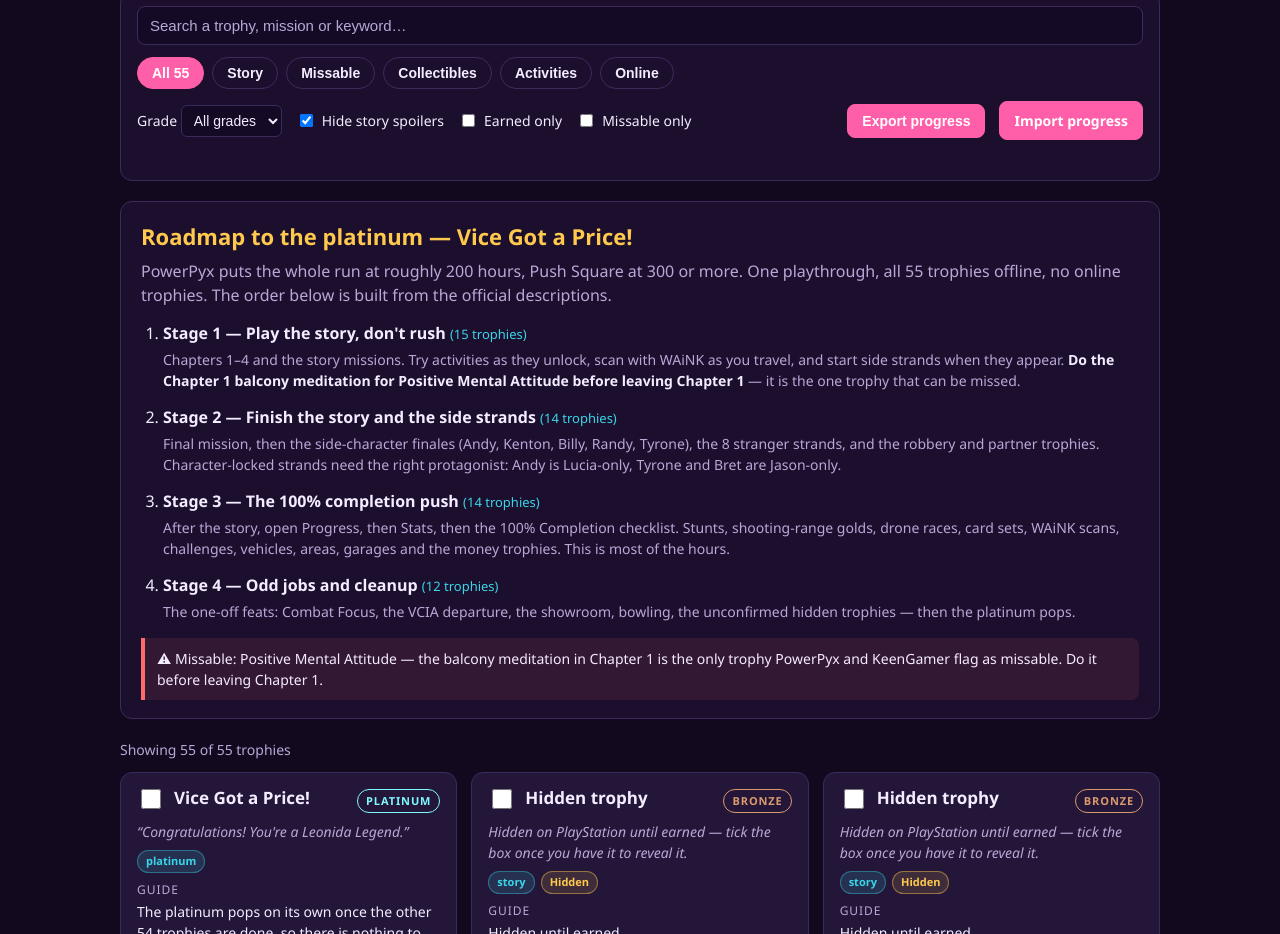
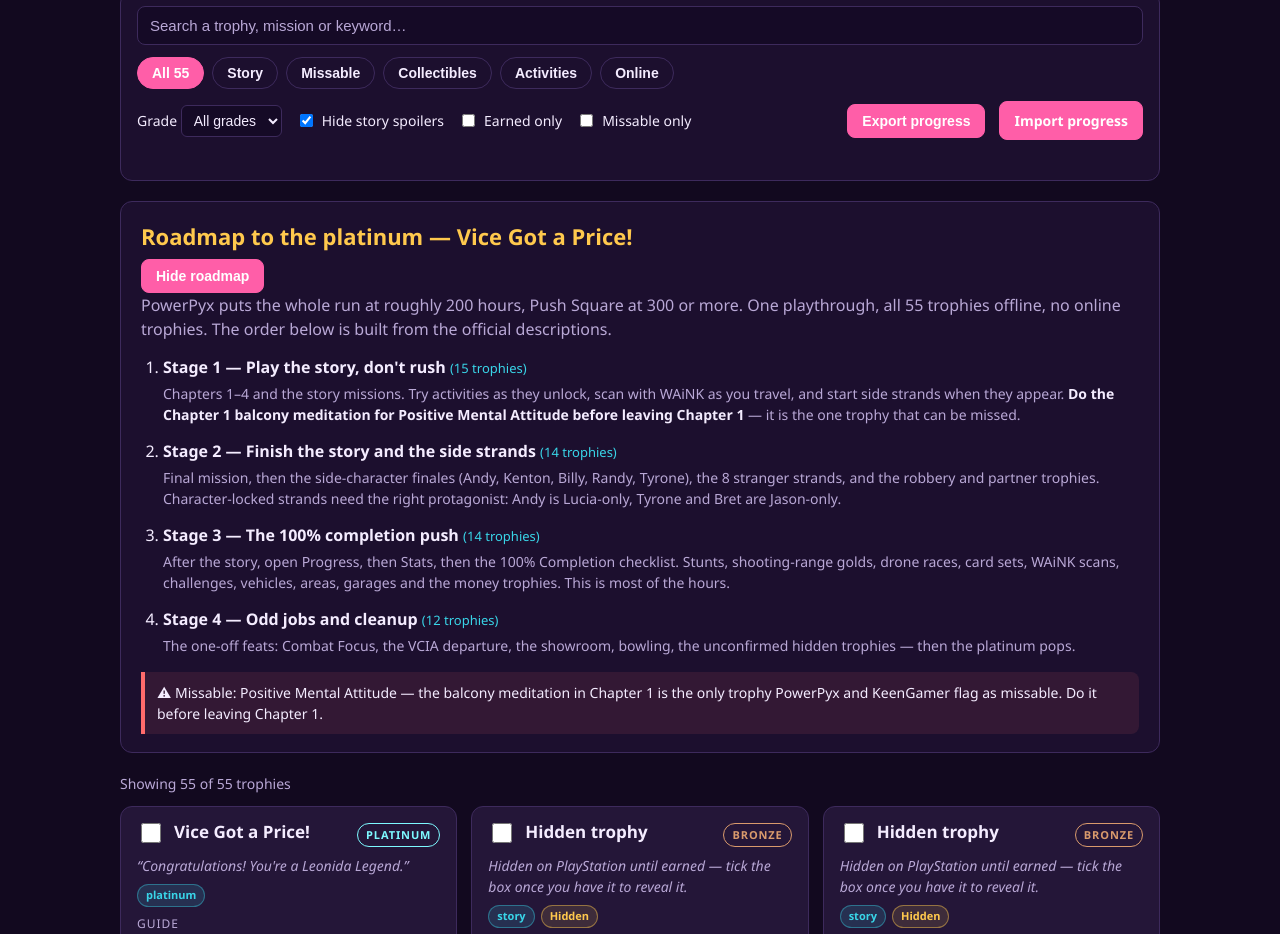
Before and after one commit to rhafarnulis/cover-preview, a plain HTML site: page guide/app/index.html in a window 1280 px wide. Shown: the part 290-1224 px from the top of the page. Drawn offline with Linux system fonts and the light colour scheme.

Commit message:
Trophy guide preview update: app/index.html

```diff
--- a/guide/app/index.html
+++ b/guide/app/index.html
@@ -51,7 +51,11 @@
   </section>
 
   <section class="roadmap" id="roadmap" aria-label="Roadmap to the platinum">
-    <h2>Roadmap to the platinum — Vice Got a Price!</h2>
+    <div class="roadmap-head">
+      <h2>Roadmap to the platinum — Vice Got a Price!</h2>
+      <button id="roadmap-toggle" type="button">Hide roadmap</button>
+    </div>
+    <div class="roadmap-body">
     <p class="roadmap-intro">PowerPyx puts the whole run at roughly 200 hours, Push Square at 300 or more. One playthrough, all 55 trophies offline, no online trophies. The order below is built from the official descriptions.</p>
     <ol class="stages">
       <li>
@@ -72,6 +76,7 @@
       </li>
     </ol>
     <p class="missable-callout" id="missable-callout"></p>
+    </div>
   </section>
 
   <section aria-label="Trophy list">
```
